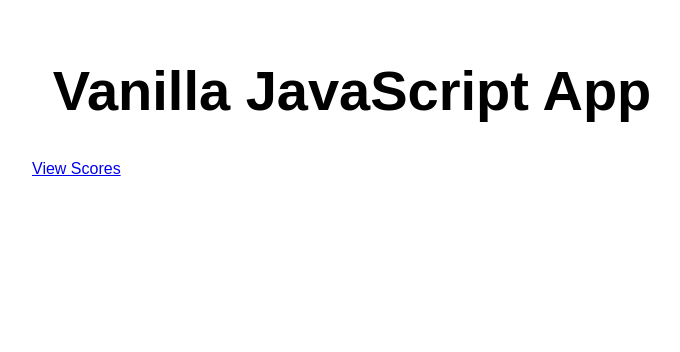
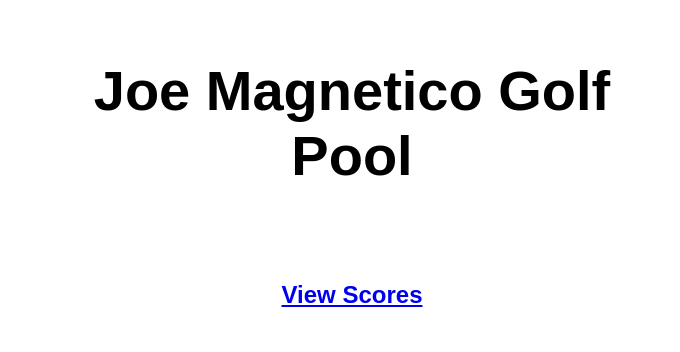
Before and after one commit to mattdesai/JoeMagnetico, a website: page src/index.html in a window 1280 px wide. Shown: the whole page, without its empty margins (288-968 px from the left). Drawn offline with Linux system fonts and the light colour scheme.

Commit message:
polish + refresh

```diff
--- a/src/index.html
+++ b/src/index.html
@@ -5,13 +5,17 @@
   <meta charset="UTF-8">
   <meta name="viewport" content="width=device-width, initial-scale=1.0">
   <link rel="stylesheet" href="styles.css">
-  <title>Vanilla JavaScript App</title>
+  <title>Joe Magnetico Golf Pool</title>
 </head>
 
 <body>
   <main>
-    <h1>Vanilla JavaScript App</h1>
-    <a href="./JoeMagnetico.html">View Scores</a>
+    <h1>Joe Magnetico Golf Pool</h1>
+	</br>
+	</br>
+   <div style="text-align: center">
+   <h2><a href="./JoeMagnetico.html">View Scores</a></h2>
+   </div>
   </main>
 </body>
 
```
Also changed, not shown: src/JoeMagnetico.html (+1 -0 lines).
